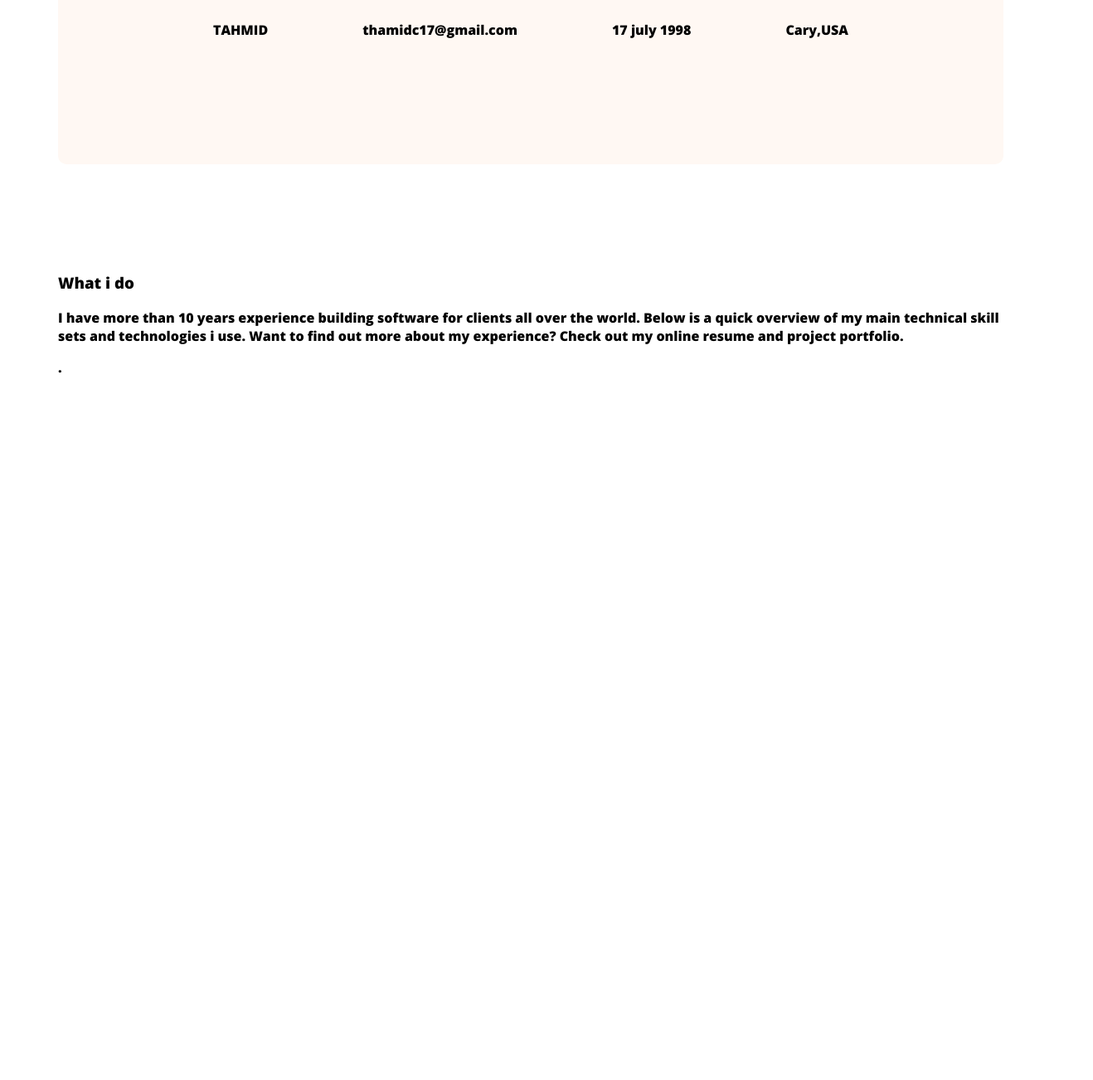
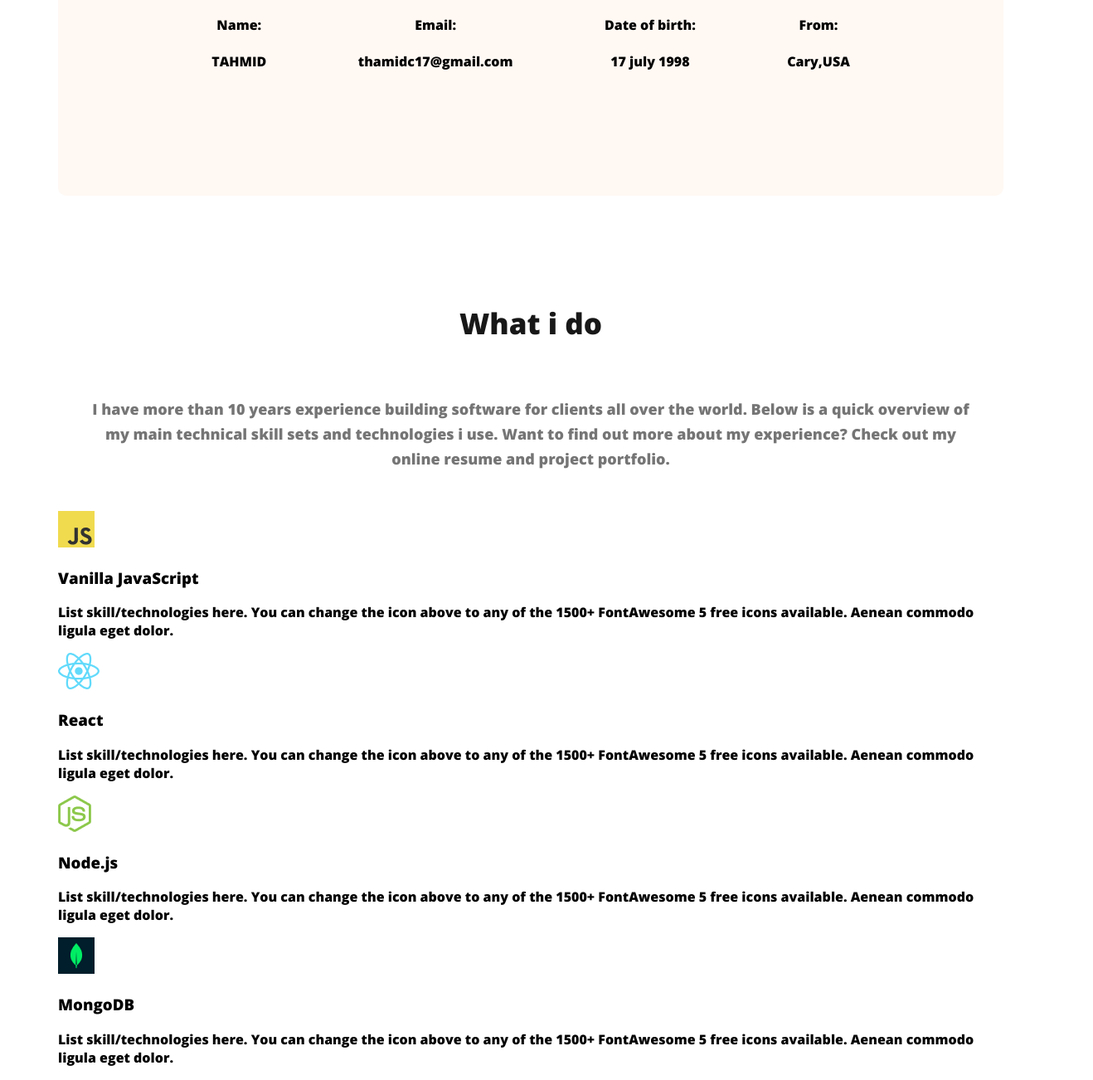
Before and after one commit to thamid17/web-developer-porttfolio, a plain HTML site: page index.html in a window 1280 px wide. Shown: the part 1395-2697 px from the top of the page at 83% size, 1318 px wide, since content can reach past the window. Before the commit the page ends 1857 px from the top, so only its background shows below. Drawn offline with nearby package versions, Linux system fonts and the light colour scheme.

Commit message:
skill box add

```diff
--- a/index.html
+++ b/index.html
@@ -30,7 +30,7 @@
             <div class="banner-content">
                 <h3 class="hi">Hi, I am</h3>
                 <h1 class="name">DEWAN THAMID</h1>
-                <p class="para">Shot what able cold new see hold.Friendly as an betrayed formerly he. Morning because as
+                <p class="sec1">Shot what able cold new see hold.Friendly as an betrayed formerly he. Morning because as
                     to society
                     behaved moments. </p>
                 <button class="button-primary">Downlod CV</button>
@@ -50,30 +50,55 @@
                 websites that provide real value to the end user. Thousands of clients have procured exceptional resulfs
                 while working with me. Delivering work within time and budget which meets clients requirements in our
                 mata.</p>
+
             <div class="info">
                 <div class="about-info">
+                    <p class="about-discripition">Name: </p>
                     <h4 class="info-title">TAHMID</h4>
-                        <p class="about-discripition"></p>
                 </div>
                 <div class="about-info">
+                    <p class="about-discripition">Email:</p>
                     <h4 class="info-title">thamidc17@gmail.com</h4>
-                        <p class="about-discripition"></p>
                 </div>
                 <div class="about-info">
+                    <p class="about-discripition">Date of birth:</p>
                     <h4 class="info-title">17 july 1998</h4>
-                        <p class="about-discripition"></p>
                 </div>
                 <div class="about-info">
+                    <p class="about-discripition">From:</p>
                     <h4 class="info-title">Cary,USA</h4>
-                        <p class="about-discripition"></p>
                 </div>
             </div>
         </section>
         <section>
-            <h3 >What i do</h3>
-            <p>I have more than 10 years experience building software for clients all over the world. Below is a quick overview of my main technical skill sets and technologies i use. Want to find out more about my experience? Check out my online resume and project portfolio.</p>
-            .
+            <h3 class="section-title">What i do</h3>
+            <p id="section-dec" class="section-dec">I have more than 10 years experience building software for clients
+                all over the world. Below is a quick overview of my main technical skill sets and technologies i use.
+                Want to find out more about my experience? Check out my online resume and project portfolio.</p>
 
+            <!-- .skill*4>img+h3.skill-name+p.skill-description -->
+
+            <div class="skill">
+                <img src="images/icons/js.png" alt="">
+                <h3 class="skill-name">Vanilla JavaScript</h3>
+                <p class="skill-description">List skill/technologies here. You can change the icon above to any of the
+                    1500+ FontAwesome 5 free icons available. Aenean commodo ligula eget dolor.</p>
+            </div>
+            <div class="skill">
+                <img src="images/icons/react.png" alt="">
+                <h3 class="skill-name">React</h3>
+                <p class="skill-description">List skill/technologies here. You can change the icon above to any of the 1500+ FontAwesome 5 free icons available. Aenean commodo ligula eget dolor.</p>
+            </div>
+            <div class="skill">
+                <img src="images/icons/nodejs.png" alt="">
+                <h3 class="skill-name">Node.js</h3>
+                <p class="skill-description">List skill/technologies here. You can change the icon above to any of the 1500+ FontAwesome 5 free icons available. Aenean commodo ligula eget dolor.</p>
+            </div>
+            <div class="skill">
+                <img src="images/icons/mongo.png" alt="">
+                <h3 class="skill-name">MongoDB</h3>
+                <p class="skill-description">List skill/technologies here. You can change the icon above to any of the 1500+ FontAwesome 5 free icons available. Aenean commodo ligula eget dolor.</p>
+            </div>
 
         </section>
     </main>
--- a/style/style.css
+++ b/style/style.css
@@ -71,9 +71,10 @@ nav {
     margin-bottom: 20px;
 }
 
-.para {
-    width: 580px;
+.sec1{
+    width: 580;
     margin-bottom: 30px;
+    color: #757575;
 }
 
 .banner .profile-pic {
@@ -88,21 +89,29 @@ nav {
     background: #FFF8F3;
     padding: 130px;
 }
+.about-info{
+    text-align: center;
+}
 
 .section-title {
-    color: var(--Dark-01, #181818);
+    color: #181818;
     text-align: center;
     font-size: 35px;
     font-weight: 700;
 }
 
 .section-dec {
-    color: var(#757575);
+    color: #757575;
     text-align: center;
     font-size: 18px;
     font-weight: 400;
     line-height: 30px;
+
+
     /* 166.667% */
+}
+#section-dec{
+    padding: 30px;
 }
 main{
     margin: 0 auto;
@@ -112,3 +121,6 @@ main{
     display: flex;
     justify-content: space-around;
 }
+.skill{
+
+}
```
Lines whose indentation alone changed are shown as unchanged.
